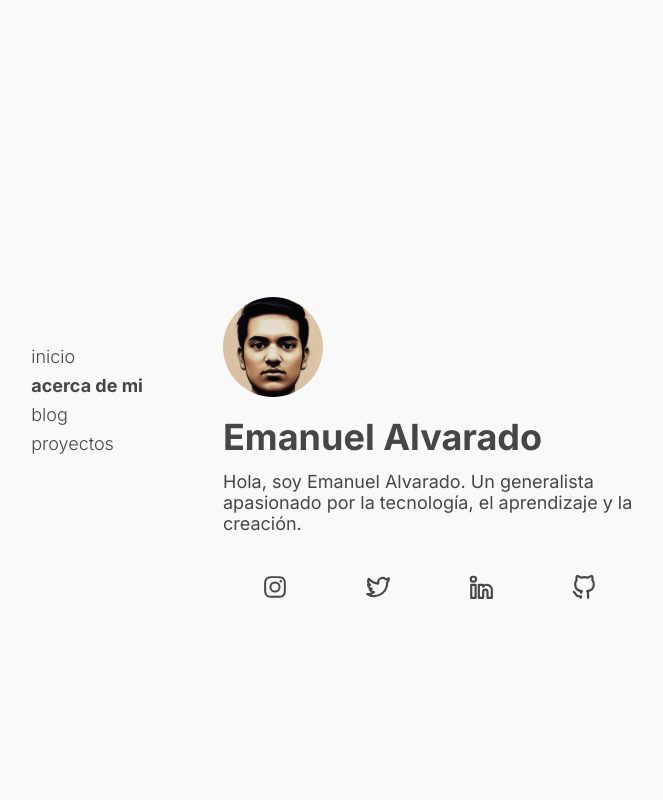
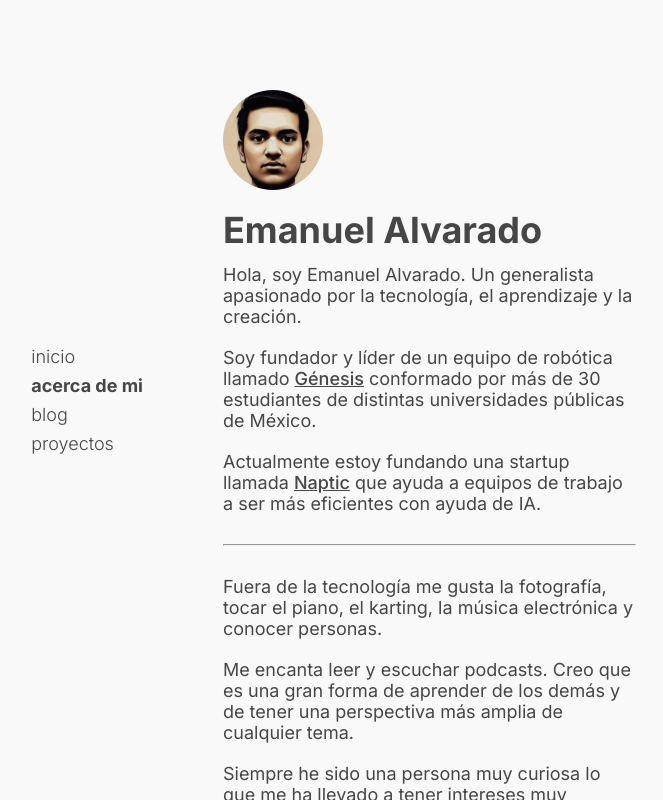
Before and after one commit to emanuelalvaradog/emanuelalvaradog, a Next.js app: page /emanuel-alvarado in a window 1280 px wide. Shown: the whole page, without its empty margins (201-864 px from the left). Built offline with nearby package versions, Linux system fonts and the light colour scheme.

Commit message:
fix: change bio description

```diff
--- a/src/app/emanuel-alvarado/page.jsx
+++ b/src/app/emanuel-alvarado/page.jsx
@@ -1,7 +1,8 @@
 "use client";
 
-import { Bio, Navbar, SocialMedia } from "@/components";
+import { Bio, SocialMedia } from "@/components";
 import styles from "@/styles/about.module.scss";
+import Link from "next/link";
 
 const description = [
   "Soy fundador y líder de un equipo de robótica llamado Genesis conformado por más de 30 estudiantes.",
@@ -19,7 +20,37 @@ export default function About() {
   return (
     <section className={styles.main}>
       <div className={styles.mainContent}>
-        <Bio description={description} content={content} />
+        <Bio description={description} content={content}>
+          <p>
+            Soy fundador y líder de un equipo de robótica llamado{" "}
+            <Link href="https://hiteamgenesis.com">Génesis</Link> conformado por
+            más de 30 estudiantes de distintas universidades públicas de México.
+          </p>
+          <p>
+            Actualmente estoy fundando una startup llamada{" "}
+            <Link href="https://naptic.app">Naptic</Link> que ayuda a equipos de
+            trabajo a ser más eficientes con ayuda de IA.
+          </p>
+          <hr />
+          <p>
+            Fuera de la tecnología me gusta la fotografía, tocar el piano, el
+            karting, la música electrónica y conocer personas.
+          </p>
+          <p>
+            Me encanta leer y escuchar podcasts. Creo que es una gran forma de
+            aprender de los demás y de tener una perspectiva más amplia de
+            cualquier tema.
+          </p>
+          <p>
+            Siempre he sido una persona muy curiosa lo que me ha llevado a tener
+            intereses muy variados. Desde marketing y negocios hasta medicina y
+            sociología.
+          </p>
+          <p>
+            Estoy seguro de que podemos tener una conversación increíble
+            ¡Conectemos!
+          </p>
+        </Bio>
         <SocialMedia />
       </div>
     </section>
```
